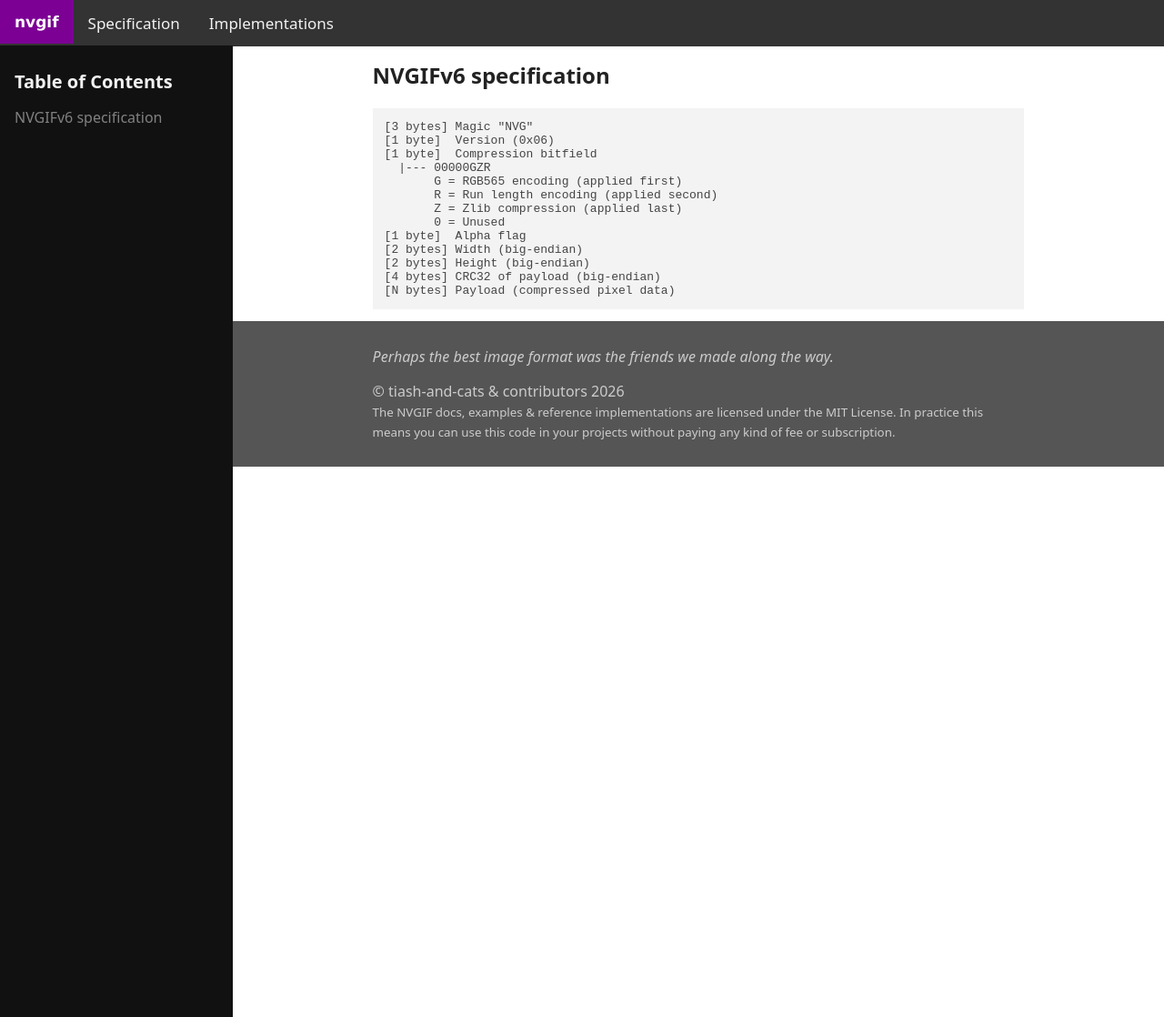
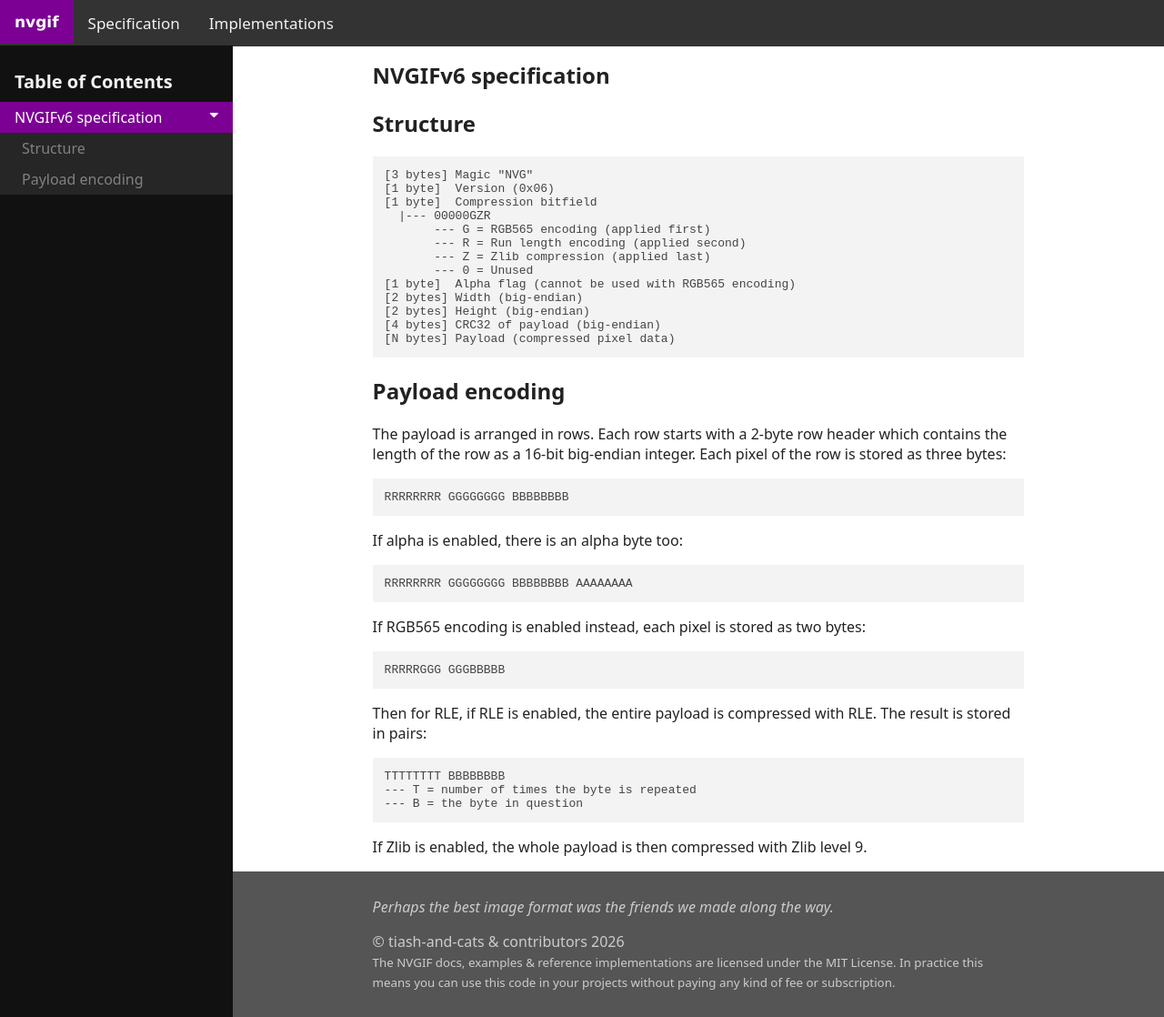
Before and after one commit to tiash-and-cats/nvgif, a Jekyll site: the page built from specs/v6.md, in a window 1280 px wide and 1118 px high. Shown: the whole window at 91% size. Built offline with Jekyll 4.4.1, drawn with Linux system fonts in a browser that asks for light colours; nearby versions of some CDN libraries; our own code applies the rules of GitHub Pages for plain Markdown files.

Commit message:
Made NVGIF v6 spec clearer

````diff
--- a/specs/v6.md
+++ b/specs/v6.md
@@ -1,17 +1,42 @@
 # NVGIFv6 specification
+
+## Structure
 
 ``` text
 [3 bytes] Magic "NVG"
 [1 byte]  Version (0x06)
 [1 byte]  Compression bitfield
   |--- 00000GZR
-       G = RGB565 encoding (applied first)
-       R = Run length encoding (applied second)
-       Z = Zlib compression (applied last)
-       0 = Unused
-[1 byte]  Alpha flag
+       --- G = RGB565 encoding (applied first)
+       --- R = Run length encoding (applied second)
+       --- Z = Zlib compression (applied last)
+       --- 0 = Unused
+[1 byte]  Alpha flag (cannot be used with RGB565 encoding)
 [2 bytes] Width (big-endian)
 [2 bytes] Height (big-endian)
 [4 bytes] CRC32 of payload (big-endian)
 [N bytes] Payload (compressed pixel data)
 ```
+
+## Payload encoding
+
+The payload is arranged in rows. Each row starts with a 2-byte row header which contains the length of the row as a 16-bit big-endian integer.
+Each pixel of the row is stored as three bytes:
+``` text
+RRRRRRRR GGGGGGGG BBBBBBBB
+```
+If alpha is enabled, there is an alpha byte too:
+``` text
+RRRRRRRR GGGGGGGG BBBBBBBB AAAAAAAA
+```
+If RGB565 encoding is enabled instead, each pixel is stored as two bytes:
+``` text
+RRRRRGGG GGGBBBBB
+```
+Then for RLE, if RLE is enabled, the entire payload is compressed with RLE. The result is stored in pairs:
+``` text
+TTTTTTTT BBBBBBBB
+--- T = number of times the byte is repeated
+--- B = the byte in question
+```
+If Zlib is enabled, the whole payload is then compressed with Zlib level 9.
````
